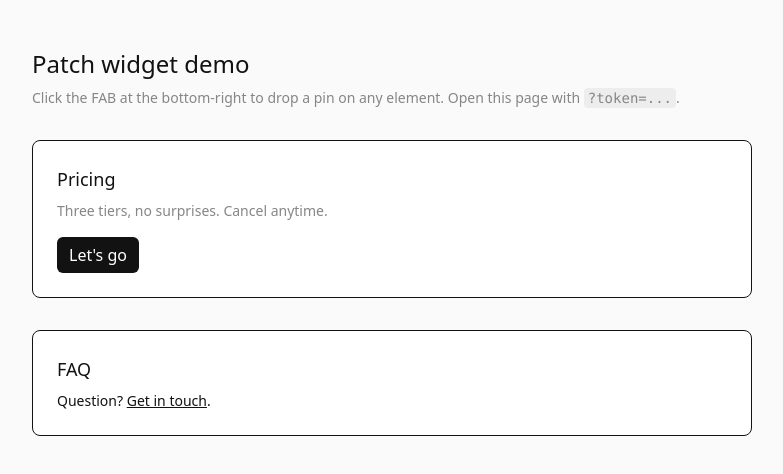
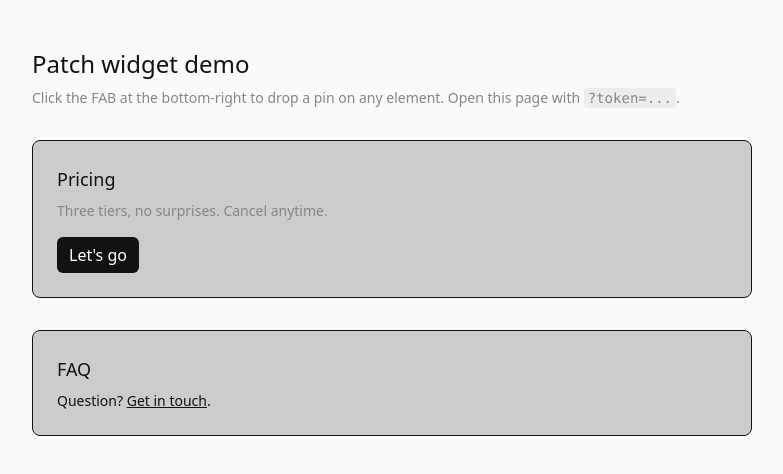
Before and after one commit to simstudioBV/patch-test-page, a Next.js app: page / in a window 1280 px wide. Shown: the top 474 px of the page, without its empty margins (248-1031 px from the left). Built offline with nearby package versions, Linux system fonts and the light colour scheme.

Commit message:
style: change section background from white to grey (#CCCCCC)

```diff
--- a/app/page.tsx
+++ b/app/page.tsx
@@ -13,7 +13,7 @@ export default function WidgetDemoPage() {
         </p>
       </header>
 
-      <section className="mb-8 rounded-lg border bg-card p-6">
+      <section className="mb-8 rounded-lg border bg-[#CCCCCC] p-6">
         <h2 className="mb-2 text-lg">Pricing</h2>
         <p className="text-sm text-muted-foreground">Three tiers, no surprises. Cancel anytime.</p>
         <button
@@ -24,7 +24,7 @@ export default function WidgetDemoPage() {
         </button>
       </section>
 
-      <section className="rounded-lg border bg-card p-6">
+      <section className="rounded-lg border bg-[#CCCCCC] p-6">
         <h2 className="mb-2 text-lg">FAQ</h2>
         <p className="text-sm">
           Question?{" "}
```
